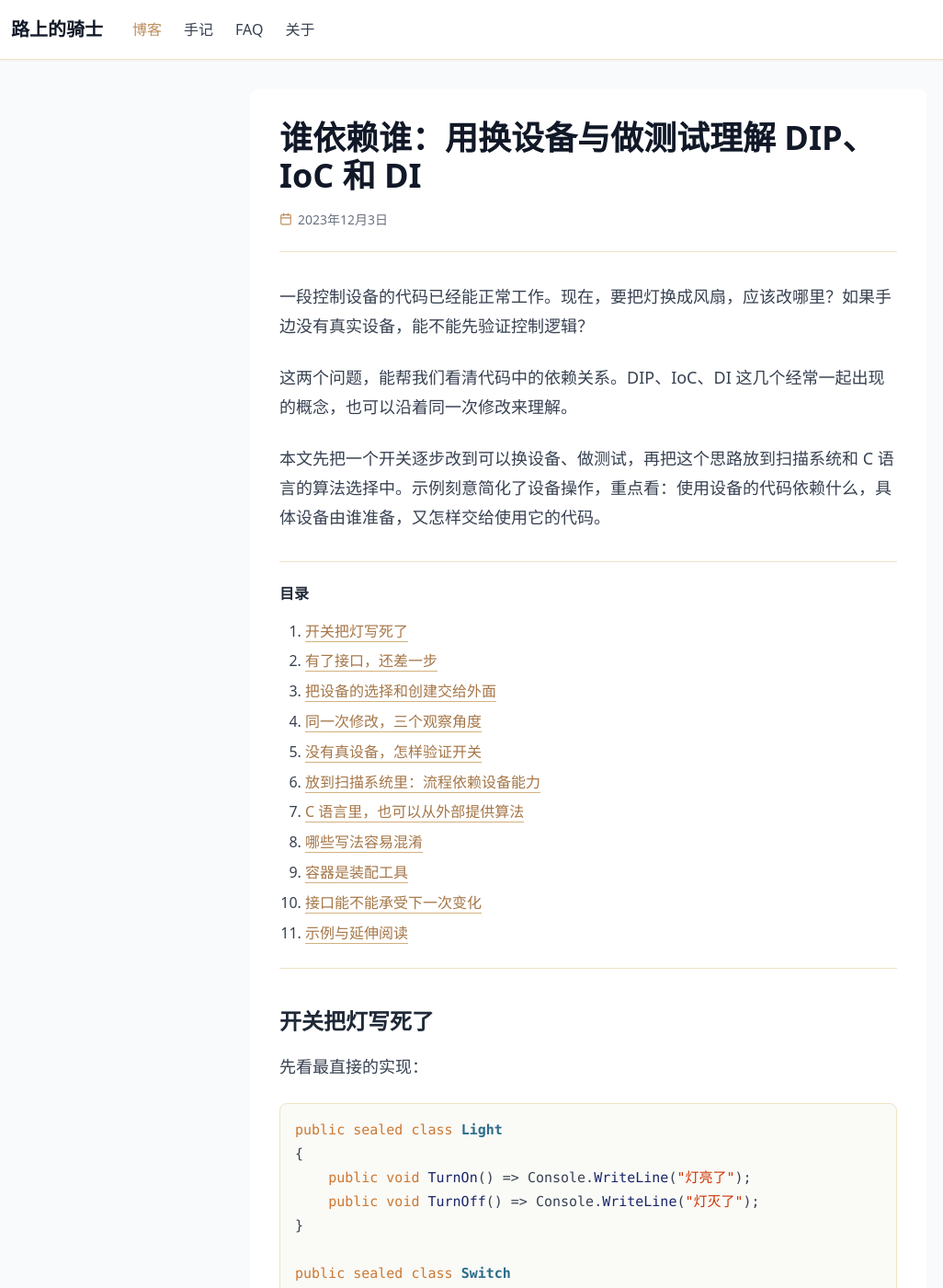
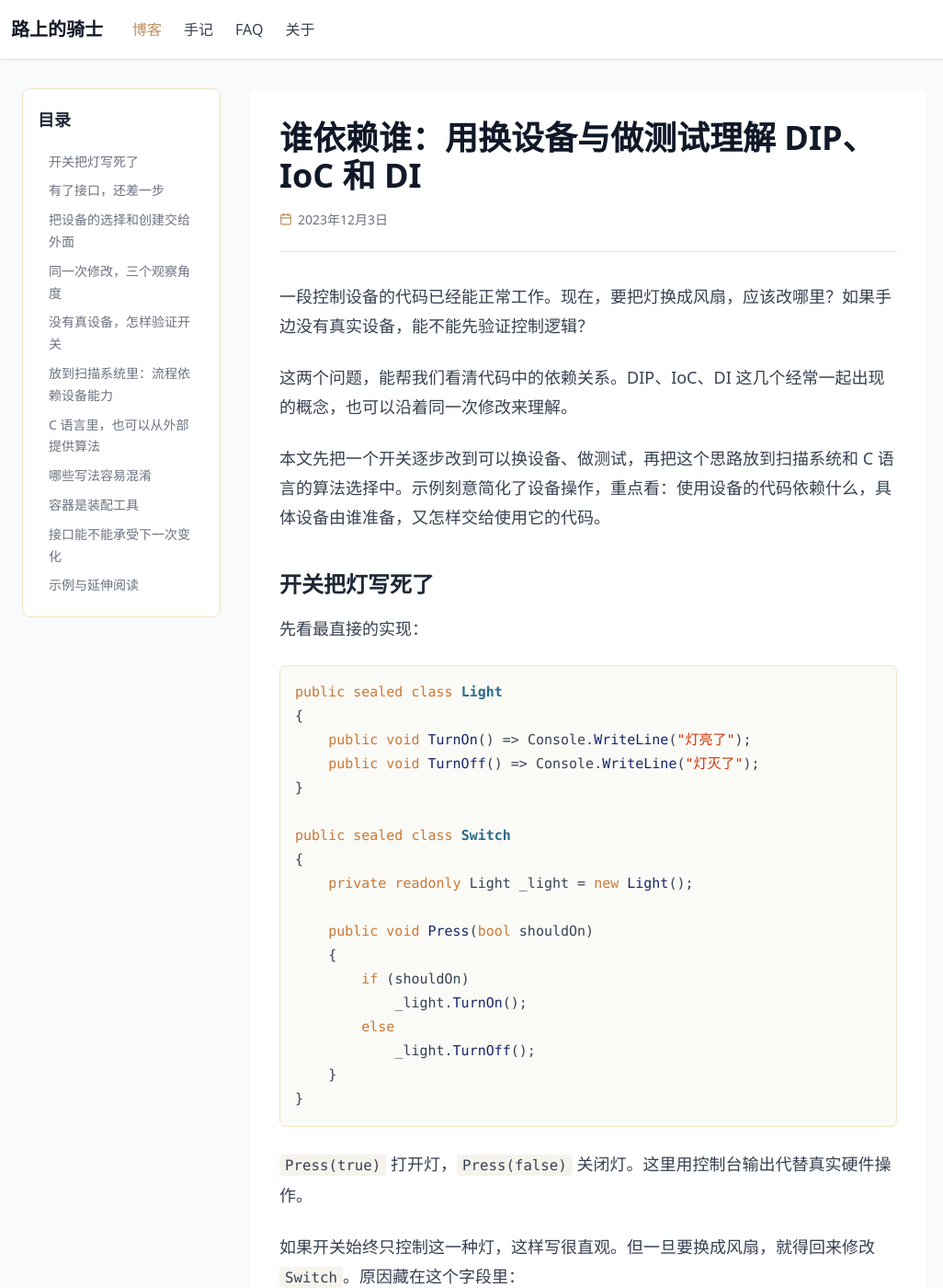
Before and after one commit to luli100/luli100.github.io, a Jekyll site: the page built from _posts/2023-12-03-who-depends-on-whom.md, in a window 1280 px wide and 1400 px high. Shown: the whole window at 92% size, without its empty margins (0-1026 px from the left). Built offline with Jekyll 4.4.1, drawn with Linux system fonts in a browser that asks for light colours.

Commit message:
按参考样式将文章目录改为左侧独立卡片

```diff
--- /dev/null
+++ b/_includes/article-toc.html
@@ -0,0 +1,19 @@
+<details class="article-toc" open>
+    <summary>目录</summary>
+    <nav aria-label="文章目录">
+        <ul>
+            {% for item in page.toc %}
+            <li><a href="#{{ item.anchor | escape }}">{{ item.title | escape }}</a></li>
+            {% endfor %}
+        </ul>
+    </nav>
+</details>
+<script>
+    (function () {
+        var toc = document.querySelector('.article-toc');
+        var desktop = window.matchMedia('(min-width: 1280px)');
+        function updateLayout() { toc.open = desktop.matches; }
+        updateLayout();
+        desktop.addEventListener('change', updateLayout);
+    }());
+</script>
--- a/_layouts/post.html
+++ b/_layouts/post.html
@@ -2,6 +2,9 @@
 layout: default
 ---
 <div class="article-wrap">
+    {% if page.toc %}
+    {% include article-toc.html %}
+    {% endif %}
     <article class="post">
         <h1>{{ page.title }}</h1>
         {% if page.date %}
--- a/_posts/2023-12-03-who-depends-on-whom.md
+++ b/_posts/2023-12-03-who-depends-on-whom.md
@@ -10,23 +33,6 @@ description: 从开关控制灯的逐步改造出发，分清依赖倒置、控
 这两个问题，能帮我们看清代码中的依赖关系。DIP、IoC、DI 这几个经常一起出现的概念，也可以沿着同一次修改来理解。
 
 本文先把一个开关逐步改到可以换设备、做测试，再把这个思路放到扫描系统和 C 语言的算法选择中。示例刻意简化了设备操作，重点看：使用设备的代码依赖什么，具体设备由谁准备，又怎样交给使用它的代码。
-
-<nav class="article-toc" aria-label="文章目录">
-  <p class="article-toc-title">目录</p>
-  <ol>
-    <li><a href="#coupled-switch">开关把灯写死了</a></li>
-    <li><a href="#interface-first">有了接口，还差一步</a></li>
-    <li><a href="#external-assembly">把设备的选择和创建交给外面</a></li>
-    <li><a href="#dip-ioc-di">同一次修改，三个观察角度</a></li>
-    <li><a href="#testing">没有真设备，怎样验证开关</a></li>
-    <li><a href="#scan-system">放到扫描系统里：流程依赖设备能力</a></li>
-    <li><a href="#c-functions">C 语言里，也可以从外部提供算法</a></li>
-    <li><a href="#common-confusions">哪些写法容易混淆</a></li>
-    <li><a href="#container">容器是装配工具</a></li>
-    <li><a href="#interface-design">接口能不能承受下一次变化</a></li>
-    <li><a href="#further-reading">示例与延伸阅读</a></li>
-  </ol>
-</nav>
 
 ## 开关把灯写死了 {#coupled-switch}
 
--- a/css/site.css
+++ b/css/site.css
@@ -581,27 +581,70 @@ article.post > .meta {
     margin: 32px 0;
 }
 
-.prose .article-toc {
-    margin: 32px 0;
-    padding: 20px 0;
-    border-top: 1px solid var(--theme-200);
-    border-bottom: 1px solid var(--theme-200);
-    font-size: 16px;
-    line-height: 1.8;
+.article-toc {
+    margin: 0 0 16px;
+    padding: 18px 16px;
+    background: var(--surface);
+    border: 1px solid var(--theme-200);
+    border-radius: 8px;
+    font-size: 14px;
+    line-height: 1.7;
 }
 
-.prose .article-toc-title {
-    margin: 0 0 12px;
+.article-toc summary {
     color: var(--heading);
-    font-weight: 600;
+    font-size: 18px;
+    font-weight: 700;
+    cursor: pointer;
 }
 
-.prose .article-toc ol {
+.article-toc ul {
+    list-style: none;
+    margin: 14px 0 0;
+    padding: 0;
+}
+
+.article-toc li {
     margin: 0;
 }
 
-.prose .article-toc ~ h2[id] {
-    scroll-margin-top: 24px;
+.article-toc a {
+    display: block;
+    padding: 4px 12px;
+    color: var(--muted);
+    overflow-wrap: break-word;
+}
+
+.article-toc a:hover,
+.article-toc a:focus-visible {
+    color: var(--theme-700);
+    background: var(--theme-100);
+    border-radius: 4px;
+}
+
+.prose h2[id], .prose h3[id] {
+    scroll-margin-top: 88px;
+}
+
+@media (min-width: 1280px) {
+    .article-toc {
+        position: fixed;
+        top: 96px;
+        left: 24px;
+        width: clamp(208px, calc((100vw - 848px) / 2), 256px);
+        max-height: calc(100vh - 120px);
+        overflow-y: auto;
+        overscroll-behavior: contain;
+        margin: 0;
+    }
+
+    .article-toc summary {
+        list-style: none;
+    }
+
+    .article-toc summary::-webkit-details-marker {
+        display: none;
+    }
 }
 
 @media (max-width: 1023px) {
```
Also changed, not shown: other parts of _posts/2023-12-03-who-depends-on-whom.md (+23 -0 lines).
